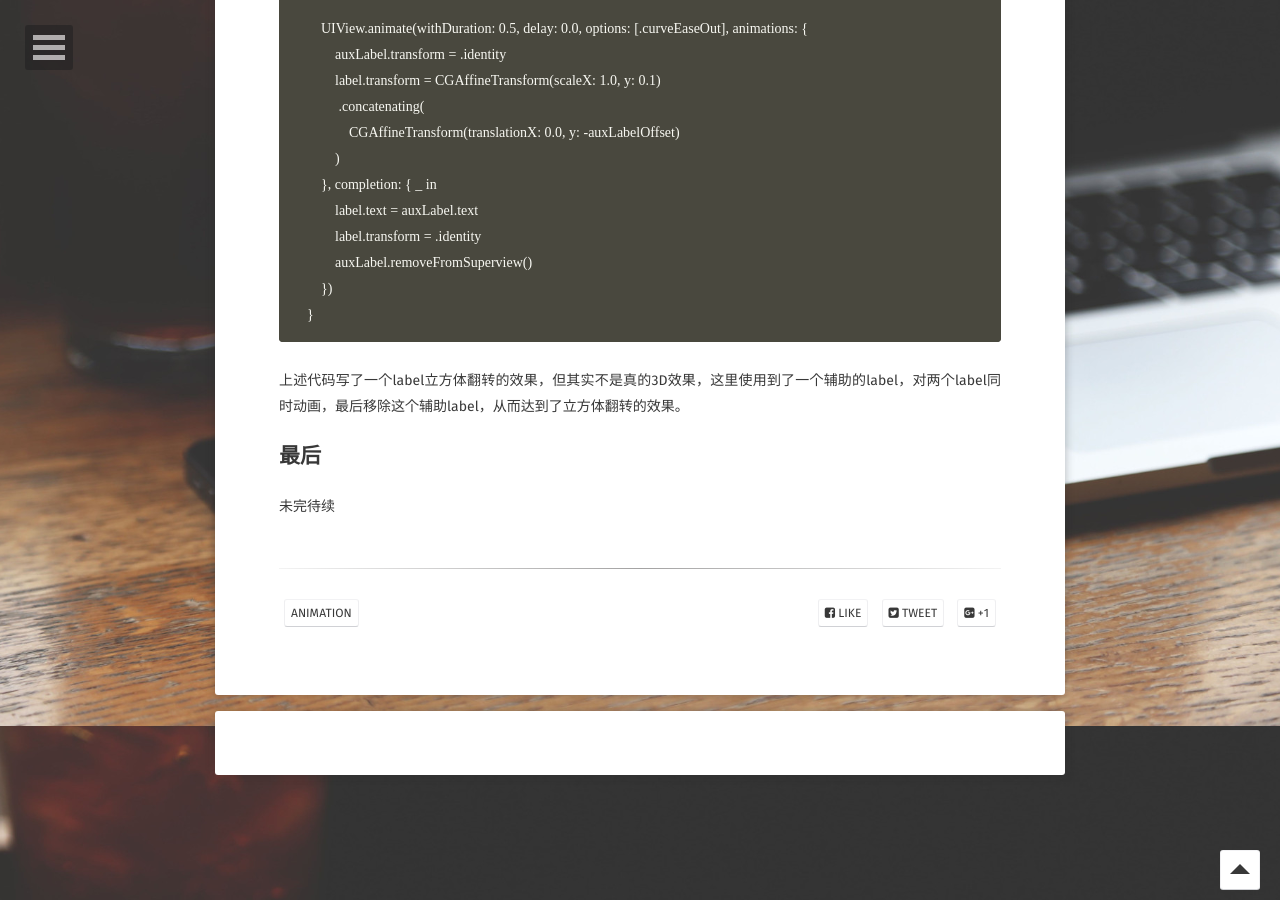
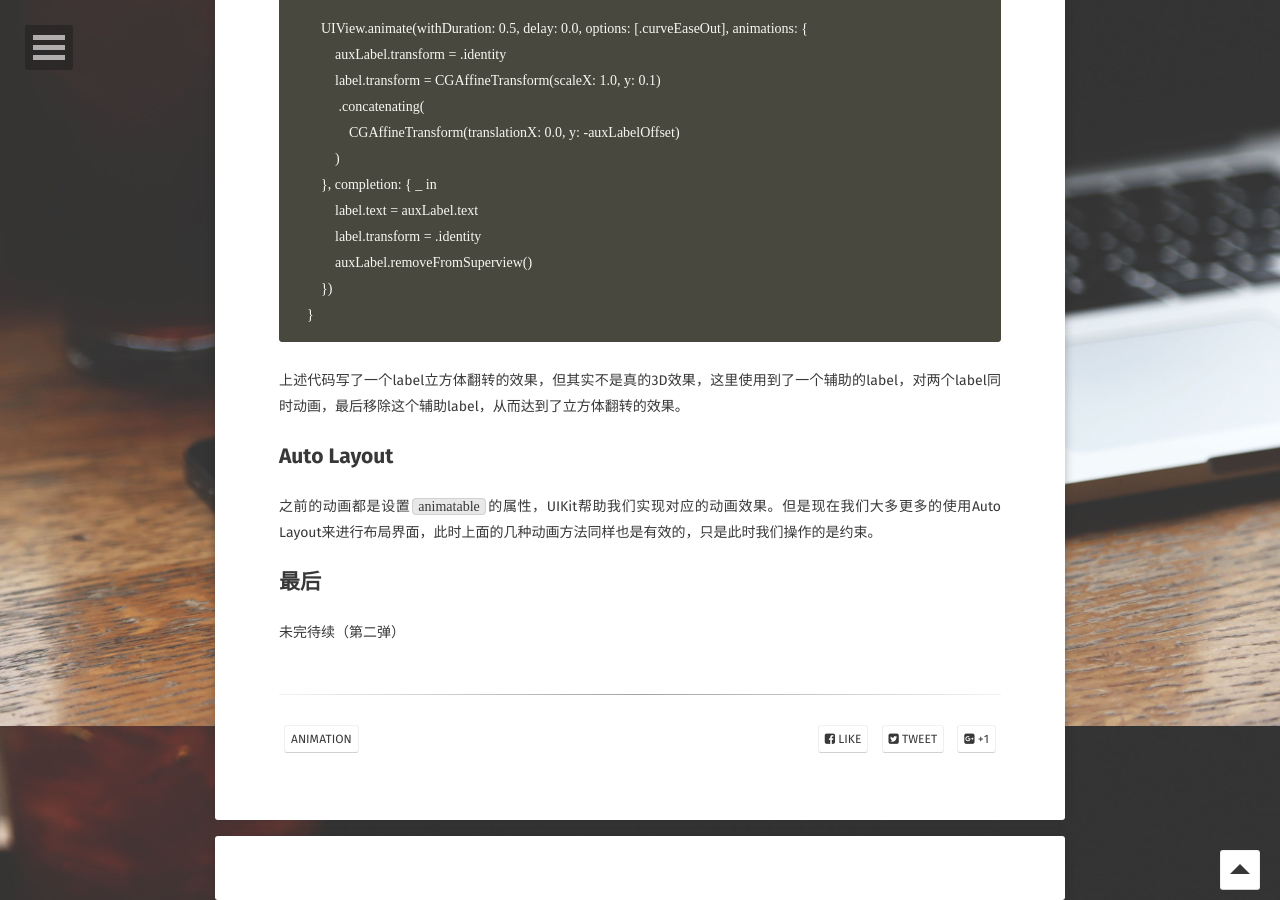
Before and after one commit to longjianjiang/longjianjiang.github.io, a Jekyll site: the page built from _posts/2017-08-21-animation-first.md, in a window 1280 px wide and 900 px high, scrolled down 4674 px. Built offline with Jekyll 4.4.1, drawn with Linux system fonts in a browser that asks for light colours; some web fonts are replaced; comment, search, counter and statistics services are not loaded.

Commit message:
animation first add auto layout

````diff
--- a/_posts/2017-08-21-animation-first.md
+++ b/_posts/2017-08-21-animation-first.md
@@ -154,5 +154,8 @@ UIView.transition(from: oldView, to: newView, duration: 0.33,
 ```
 上述代码写了一个label立方体翻转的效果，但其实不是真的3D效果，这里使用到了一个辅助的label，对两个label同时动画，最后移除这个辅助label，从而达到了立方体翻转的效果。
 
+## Auto Layout
+之前的动画都是设置`animatable`的属性，UIKit帮助我们实现对应的动画效果。但是现在我们大多更多的使用Auto Layout来进行布局界面，此时上面的几种动画方法同样也是有效的，只是此时我们操作的是约束。
+
 ## 最后
-未完待续
+未完待续（第二弹）
````
